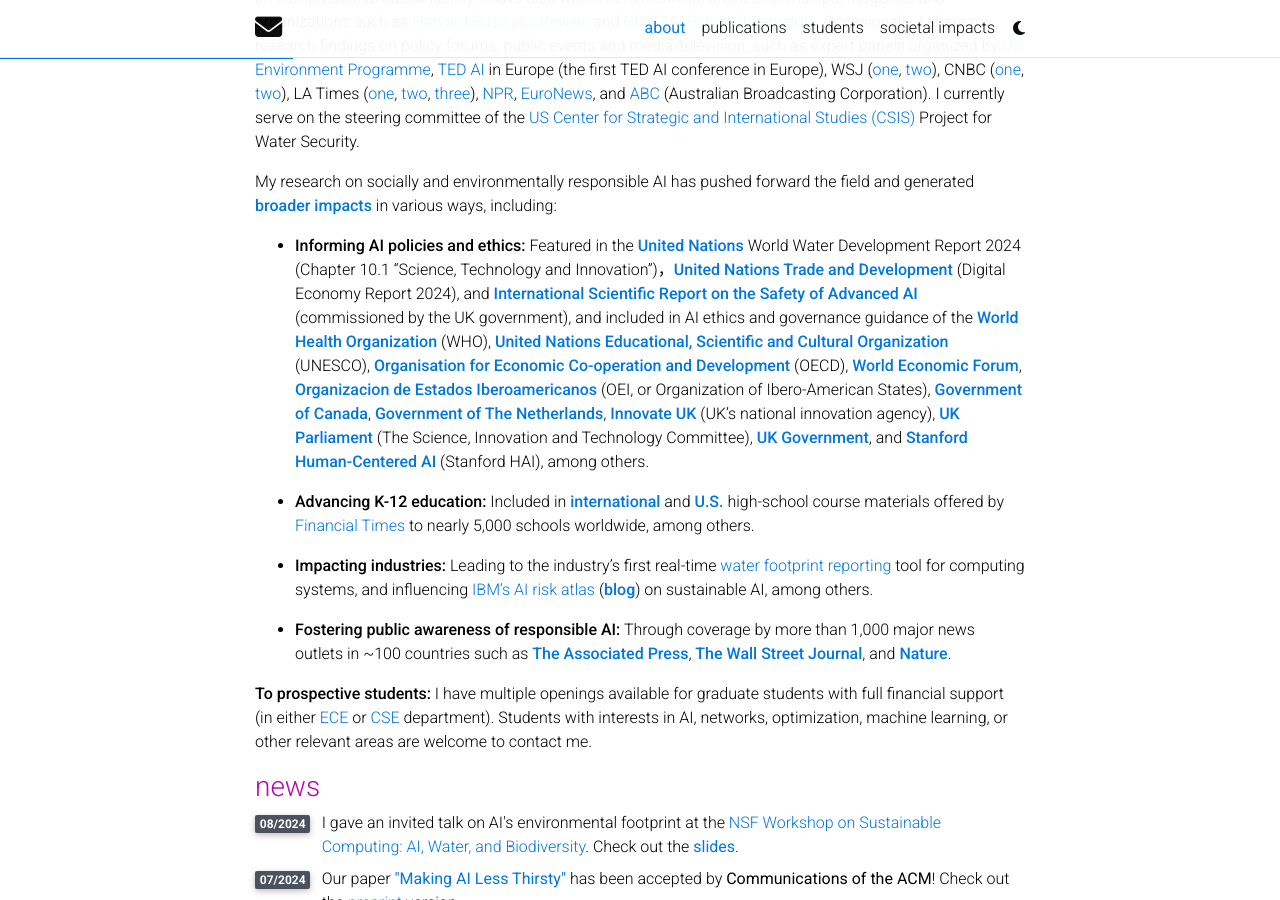
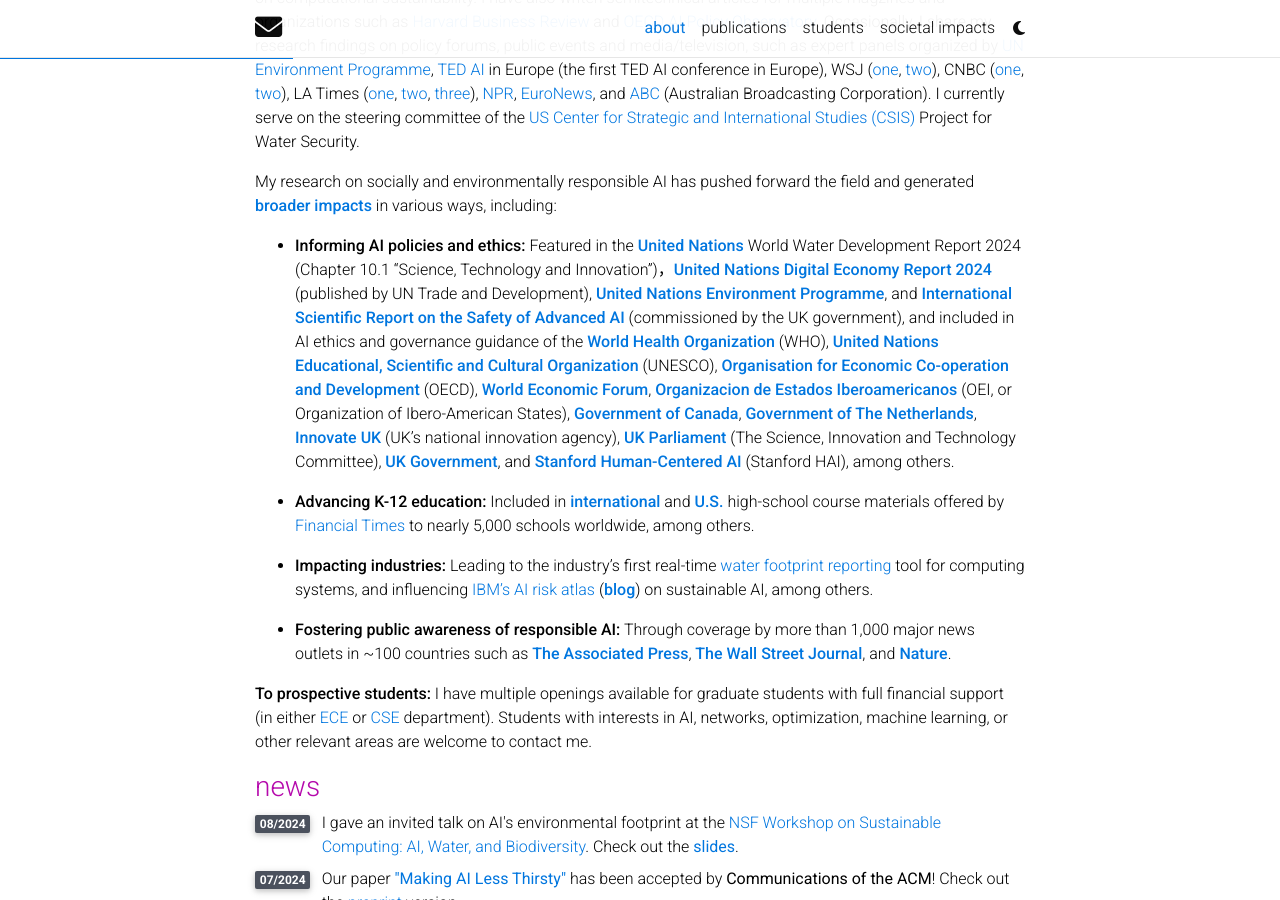
Before and after one commit to shaoleiren/shaoleiren.github.io, a Jekyll site: the page built from _pages/about.md, in a window 1280 px wide and 900 px high, scrolled down 848 px. Built offline with Jekyll 4.4.1, drawn with Linux system fonts in a browser that asks for light colours; full-size pictures stand in for the smaller copies a plugin makes; comment, search, counter and statistics services are not loaded; a style sheet for code colours, icons or effects is not loaded.

Commit message:
Update about.md

```diff
--- a/_pages/about.md
+++ b/_pages/about.md
@@ -49,7 +49,9 @@
 My research on socially and environmentally responsible AI has pushed forward the field
 and generated **[broader  impacts](/impacts/)** in various ways, including:
 
-- **Informing AI policies and ethics:** Featured in the **[United Nations <span style="font-weight:lighter;">World Water Development Report 2024</span>](https://unesdoc.unesco.org/ark:/48223/pf0000388948)** (Chapter 10.1 "Science, Technology and Innovation")，**[United Nations Trade and Development](https://unctad.org/publication/digital-economy-report-2024)** (Digital Economy Report 2024), and **[International Scientific Report on the Safety of Advanced AI](https://www.gov.uk/government/publications/international-scientific-report-on-the-safety-of-advanced-ai)** (commissioned by the UK government), and included in AI ethics and governance guidance
+- **Informing AI policies and ethics:** Featured in the **[United Nations <span style="font-weight:lighter;">World Water Development Report 2024</span>](https://unesdoc.unesco.org/ark:/48223/pf0000388948)** (Chapter 10.1 "Science, Technology and Innovation")，**[United Nations Digital Economy Report 2024](https://unctad.org/publication/digital-economy-report-2024)** (published by UN Trade and Development),
+**[United Nations Environment Programme](https://wedocs.unep.org/handle/20.500.11822/46288)**,
+and **[International Scientific Report on the Safety of Advanced AI](https://www.gov.uk/government/publications/international-scientific-report-on-the-safety-of-advanced-ai)** (commissioned by the UK government), and included in AI ethics and governance guidance
 of the **[World Health Organization](https://iris.who.int/bitstream/handle/10665/375579/9789240084759-eng.pdf)** (WHO),
 **[United Nations Educational, Scientific and Cultural Organization](https://www.computer.org/csdl/magazine/co/2024/02/10417786/1Ua1B1ZYCR2)** (UNESCO),
 **[Organisation for Economic Co-operation and Development](https://www.oecd.org/education/education-policy-outlook-4cf5b585-en.htm)** (OECD),
```
